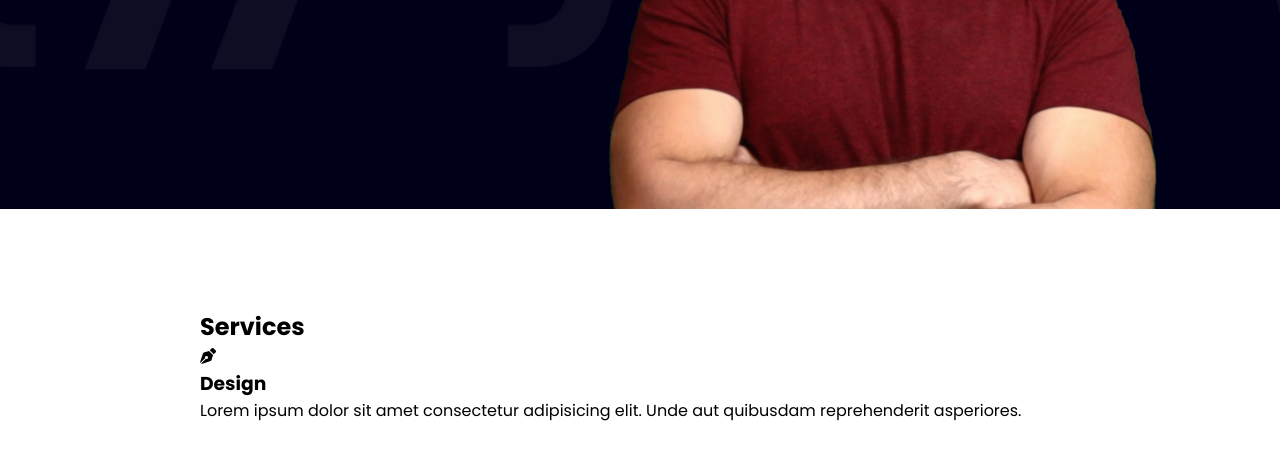
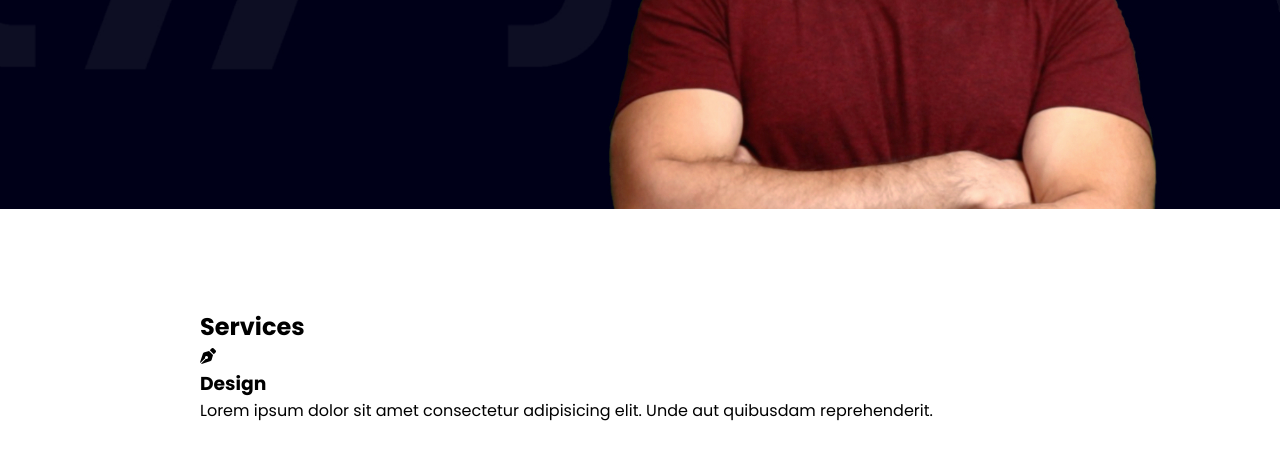
Before and after one commit to alislei16/Portfolio_v1, a plain HTML site: page index.html in a window 1280 px wide. Shown: the part 591-1050 px from the top of the page. Drawn offline with Linux system fonts and the light colour scheme; a web font is replaced by a local one.

Commit message:
firt commit

```diff
--- a/index.html
+++ b/index.html
@@ -43,7 +43,7 @@
           </div>
           <div class="info">
             <h3>Design</h3>
-            <p>Lorem ipsum dolor sit amet consectetur adipisicing elit. Unde aut quibusdam reprehenderit asperiores.</p>
+            <p>Lorem ipsum dolor sit amet consectetur adipisicing elit. Unde aut quibusdam reprehenderit.</p>
           </div>
         </div>
       </div>
```
